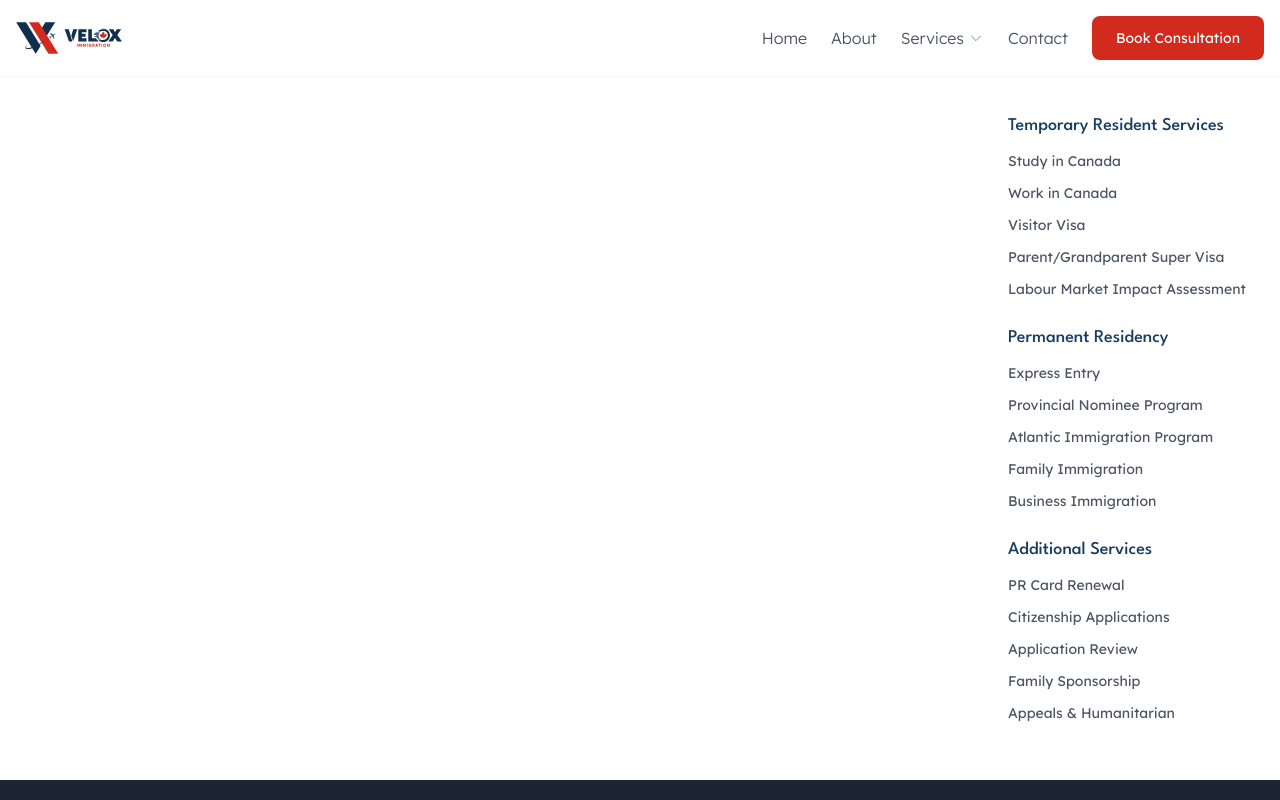
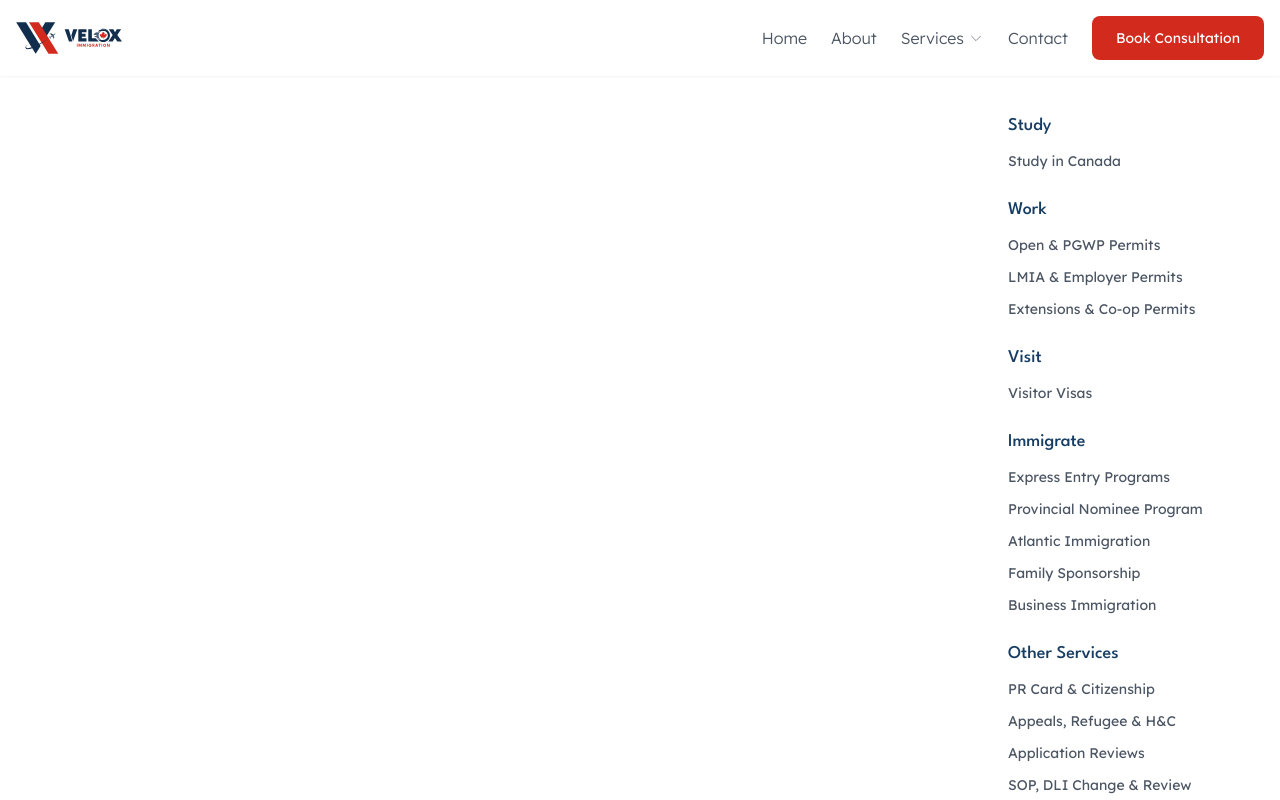
Before and after one commit to PraveenJoshua23/velox-immigration, an Angular app: page /services in a window 1280 px wide. Shown: the top 800 px of the page. Built offline with nearby package versions, Linux system fonts and the light colour scheme.

Commit message:
feat: refactor service section to remove unused services, add new LMIA service, and update navigation constants for improved clarity

```diff
--- a/src/app/components/service-section.component.ts
+++ b/src/app/components/service-section.component.ts
@@ -7,7 +7,6 @@ interface Program {
   icon: string;
   title: string;
   description: string;
-  services: string[];
   overlayText: string;
   routePath: string;
   bgColor: string;
@@ -139,11 +138,6 @@ export class ServiceSectionComponent {
       title: 'Study in Canada',
       description:
         'Explore options for international students to study at Canadian institutions with student permits and post-graduation work opportunities.',
-      services: [
-        'Study Permit',
-        'Study Permit Extension',
-        'Study Permit for Minors',
-      ],
       overlayText: 'STUDY',
       routePath: '/services/temporary-services/study',
       bgColor: 'bg-red-600',
@@ -155,15 +149,6 @@ export class ServiceSectionComponent {
       title: 'Work in Canada',
       description:
         'Discover pathways to obtain Canadian work permits, including LMIA-based work permits and employer-specific opportunities.',
-      services: [
-        'Post-Graduation Work Permit (PGWP)',
-        'Co-op Work Permit',
-        'Open Work Permit (Includes Spousal Open Work Permit)',
-        'Bridging Open Work Permit (BOWP)',
-        'Closed Work Permit (Employer-Specific)',
-        'LMIA-Exempt Permits',
-        'Work Permit Extension',
-      ],
       overlayText: 'WORK',
       routePath: '/services/temporary-services/work',
       bgColor: 'bg-sea-900',
@@ -175,11 +160,6 @@ export class ServiceSectionComponent {
       title: 'Visitor Visa',
       description:
         'Learn about visitor visas, super visas, and family reunification programs to bring your loved ones to Canada.',
-      services: [
-        'Visitor Visa',
-        'Super Visa (Parents & Grandparents)',
-        'Business Visitor Visa',
-      ],
       overlayText: 'VISA',
       routePath: '/services/temporary-services/visitor-visa',
       bgColor: 'bg-red-600',
@@ -191,11 +171,6 @@ export class ServiceSectionComponent {
       title: 'Express Entry',
       description:
         "Canada's primary immigration system for skilled workers looking for permanent residency through FSW, CEC, and FST programs.",
-      services: [
-        'Canadian Experience Class (CEC)',
-        'Federal Skilled Worker (FSW)',
-        'Federal Skilled Trades (FST)',
-      ],
       overlayText: 'EE',
       routePath: '/services/permanent-residency/express-entry',
       bgColor: 'bg-sea-900',
@@ -207,11 +182,21 @@ export class ServiceSectionComponent {
       title: 'Provincial Nominee Program',
       description:
         'Explore province-specific immigration pathways designed to address regional economic and demographic needs.',
-      services: ['PNP Express Entry Streams', 'PNP Non-Express Entry Streams'],
       overlayText: 'PNP',
       routePath: '/services/permanent-residency/provincial-nominee',
       bgColor: 'bg-sea-900',
       bgImage: 'pnp-program.jpg',
+    },
+    {
+      id: 'lmia',
+      icon: 'service-more',
+      title: 'Labour Market Impact Assessment (LMIA)',
+      description:
+        'Hire foreign workers to meet labour shortages in Canada. LMIA is a key step for employers to demonstrate the need for a foreign worker when no Canadians or permanent residents are available.',
+      overlayText: 'LMIA',
+      routePath: '/services/work/lmia-employer-permits',
+      bgColor: 'bg-red-600',
+      bgImage: 'skilled-worker.jpg',
     },
     {
       id: 'business',
@@ -219,10 +204,9 @@ export class ServiceSectionComponent {
       title: 'Business Immigration',
       description:
         'Immigration options for entrepreneurs, investors, and self-employed individuals looking to establish businesses in Canada.',
-      services: ['Start-Up Visa (SUV)', 'Entrepreneur & Investor Pathways'],
       overlayText: 'BIZ',
       routePath: '/services/permanent-residency/business-immigration',
-      bgColor: 'bg-red-600',
+      bgColor: 'bg-sea-900',
       bgImage: 'service-business.jpg',
     },
     {
@@ -231,29 +215,10 @@ export class ServiceSectionComponent {
       title: 'PR Card & Citizenship',
       description:
         'Services for permanent resident card renewal and applications for Canadian citizenship.',
-      services: ['PR Card Renewal', 'Citizenship Applications'],
       overlayText: 'PR&C',
       routePath: '/services/additional-services/citizenship',
-      bgColor: 'bg-sea-900',
+      bgColor: 'bg-red-600',
       bgImage: 'service-passport.jpg',
-    },
-    {
-      id: 'more',
-      icon: 'service-more',
-      title: 'More Services',
-      description:
-        'Discover additional immigration services and specialized programs to meet your specific needs and situation.',
-      services: [
-        'Statement of Purpose (SOP) Writing Service',
-        'DLI Change (Designated Learning Institution Change)',
-        'IRCC Refusal Letter Review',
-        'General Immigration Consultation (Questions about Immigrating to Canada)',
-        'Second Opinion Service',
-      ],
-      overlayText: 'MORE',
-      routePath: '/services',
-      bgColor: 'bg-red-600',
-      bgImage: 'skilled-worker.jpg',
     },
   ]);
 }
--- a/src/app/layout/service-layout.component.ts
+++ b/src/app/layout/service-layout.component.ts
@@ -4,6 +4,7 @@ import { CommonModule } from '@angular/common';
 import { RouterModule } from '@angular/router';
 import { HeaderComponent } from '../components/header.component';
 import { FooterComponent } from '../components/footer.component';
+import { localServices } from '../utils/constants/navigation';
 
 interface ServiceCategory {
   title: string;
@@ -29,21 +30,23 @@ interface ServiceCategory {
       </main>
 
       <!-- Sidebar - Hidden on mobile (< 768px), visible from md (tablet) breakpoint -->
-      <aside class="hidden md:block w-64 flex-shrink-0">
-        @for(category of serviceCategories(); track category.title) {
+      <aside
+        class="hidden md:block w-64 flex-shrink-0 sticky top-4 self-start "
+      >
+        @for(category of localServices(); track category.title) {
         <div class="mb-6">
           <h3 class="text-lg font-medium text-sea-900 mb-2">
             {{ category.title }}
           </h3>
           <ul class="space-y-2">
-            @for(service of category.services; track service.name) {
+            @for(service of category.items; track service.label) {
             <li>
               <a
-                [routerLink]="['/services', category.path, service.path]"
+                [routerLink]="service.path"
                 routerLinkActive="text-red-600"
                 class="text-gray-600 hover:text-fire-600 transition-colors text-sm"
               >
-                {{ service.name }}
+                {{ service.label }}
               </a>
             </li>
             }
@@ -91,4 +94,6 @@ export class ServicesLayoutComponent {
       ],
     },
   ]);
+
+  localServices = signal([...localServices]);
 }
--- /dev/null
+++ b/src/app/pages/services/open-work-permit.component.ts
@@ -0,0 +1,11 @@
+import { Component } from '@angular/core';
+import { CommonModule } from '@angular/common';
+import { RouterModule } from '@angular/router';
+
+@Component({
+  selector: 'app-open-work-permit',
+  standalone: true,
+  imports: [CommonModule, RouterModule],
+  template: ``,
+})
+export class OpenWorkPermitComponent {}
--- a/src/app/utils/constants/navigation.ts
+++ b/src/app/utils/constants/navigation.ts
@@ -16,17 +16,17 @@ export const localServices = [
     items: [
       {
         id: '2',
-        label: 'Open & PGWP Work Permits',
+        label: 'Open & PGWP Permits',
         path: '/services/work/open-pgwp-permits',
       },
       {
         id: '3',
-        label: 'LMIA & Employer-Based Permits',
+        label: 'LMIA & Employer Permits',
         path: '/services/work/lmia-employer-permits',
       },
       {
         id: '4',
-        label: 'Work Permit Extensions & Co-op',
+        label: 'Extensions & Co-op Permits',
         path: '/services/work/extensions-coop',
       },
     ],
@@ -37,7 +37,7 @@ export const localServices = [
     items: [
       {
         id: '5',
-        label: 'Visitor Visas to Canada',
+        label: 'Visitor Visas',
         path: '/services/visit/visitor-visas',
       },
     ],
@@ -53,12 +53,12 @@ export const localServices = [
       },
       {
         id: '7',
-        label: 'PNP',
+        label: 'Provincial Nominee Program',
         path: '/services/immigrate/provincial-nominee',
       },
       {
         id: '8',
-        label: 'AIP',
+        label: 'Atlantic Immigration',
         path: '/services/immigrate/atlantic-immigration',
       },
       {
@@ -84,17 +84,17 @@ export const localServices = [
       },
       {
         id: '12',
-        label: 'Appeals / Refugee / H&C',
+        label: 'Appeals, Refugee & H&C',
         path: '/services/other/appeals-refugee',
       },
       {
         id: '13',
-        label: 'Review Services (GCMS, NOC, PFL, Refusal)',
+        label: 'Application Reviews',
         path: '/services/other/review-services',
       },
       {
         id: '14',
-        label: 'SOP / DLI Change / Second Opinion',
+        label: 'SOP, DLI Change & Review',
         path: '/services/other/sop-dli-opinion',
       },
     ],
```
